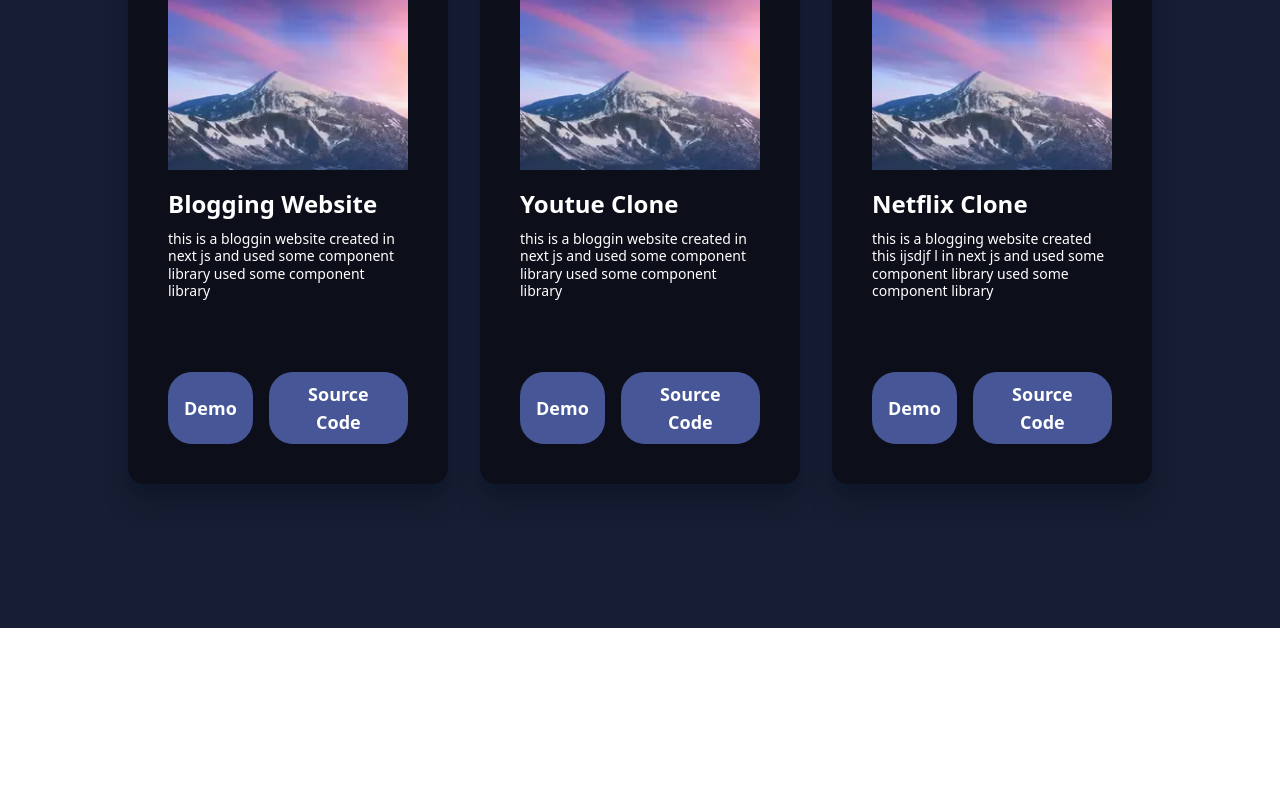
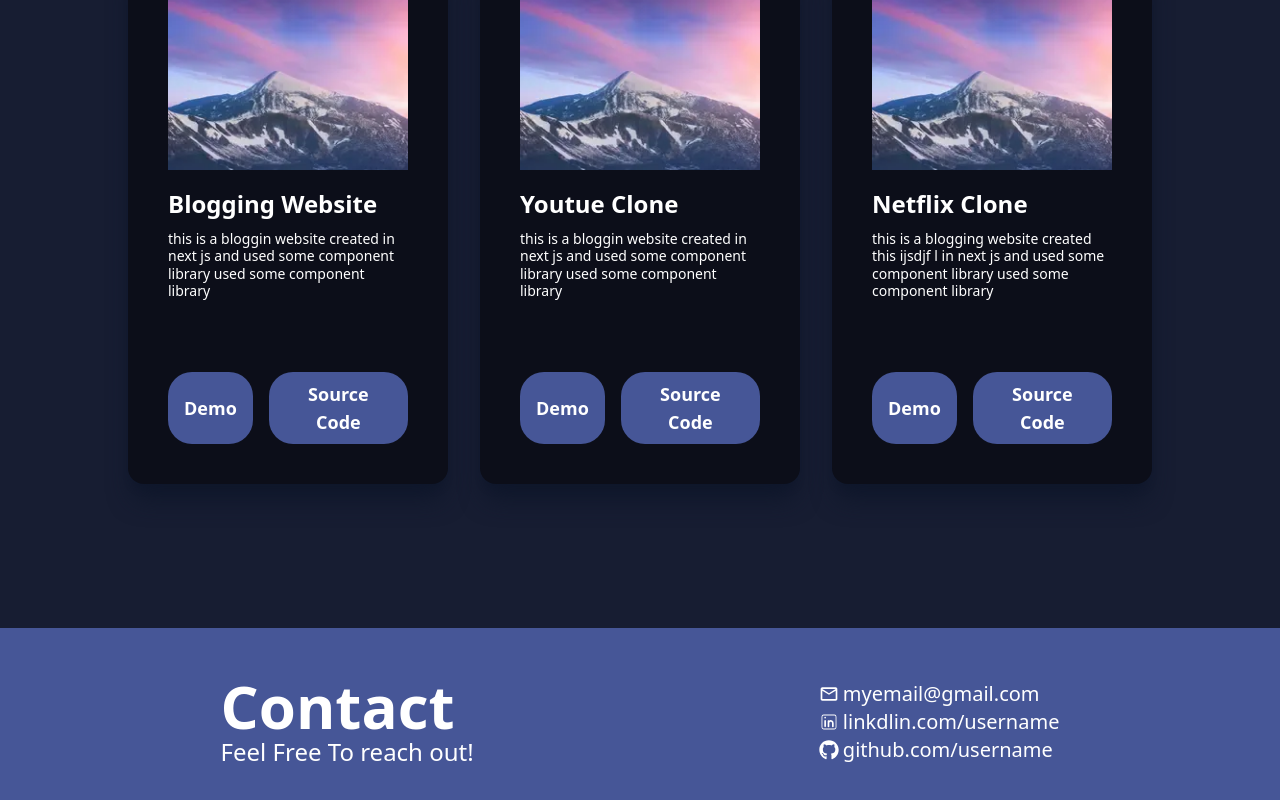
Before and after one commit to Chehak5911/portfolio-2025, a React (Vite) app: page / in a window 1280 px wide. Shown: the part 2087-2887 px from the top of the page. Before the commit the page ends 2715 px from the top, so only its background shows below. Built offline with nearby package versions, Linux system fonts and the light colour scheme.

Commit message:
Design Footer

```diff
--- a/src/App.jsx
+++ b/src/App.jsx
@@ -1,5 +1,6 @@
 import About from "./components/About/About"
 import Experience from "./components/Experience/Experience"
+import Footer from "./components/Footer/Footer"
 import Home from "./components/Home/Home"
 import Navbar from "./components/Navbar/Navbar"
 import Projects from "./components/Projects/Projects"
@@ -14,6 +15,7 @@
       <About />
       <Experience />
       <Projects />
+      <Footer />
     </div>
   )
 }
--- /dev/null
+++ b/src/components/Footer/Footer.jsx
@@ -0,0 +1,42 @@
+import { MdOutlineEmail } from "react-icons/md";
+import { CiLinkedin } from "react-icons/ci";
+import { FaGithub } from "react-icons/fa";
+
+const Footer = () => {
+  return (
+    <div
+      id="Footer"
+      className="flex justify-around bg-[#465697] text-white p-10 md:p-12 items-center"
+    >
+      <div>
+        <h1 className="text-2xl md:text-6xl font-bold">Contact</h1>
+        <h3 className="text-sm md:text-2xl font-normal">
+          Feel Free To reach out!
+        </h3>
+      </div>
+
+      <ul className="text-sm md:text-xl">
+        <a href="mailto:chehakbatra5911@gmail.com">
+            <li className="flex gap-1 items-center">
+                <MdOutlineEmail size={20} />
+                myemail@gmail.com
+            </li>
+        </a>
+        <a href="https://www.linkedin.com/in/chehak-batra5911/">
+            <li className="flex gap-1 items-center">
+                <CiLinkedin />
+                linkdlin.com/username
+            </li>
+        </a>
+        <a href="https://github.com/Chehak5911">
+            <li className="flex gap-1 items-center">
+                <FaGithub />
+                github.com/username
+            </li>
+        </a>
+      </ul>
+    </div>
+  );
+};
+
+export default Footer;
--- a/src/index.css
+++ b/src/index.css
@@ -1 +1,5 @@
 @import "tailwindcss";
+
+* {
+    scroll-behavior: smooth;
+  }
```
